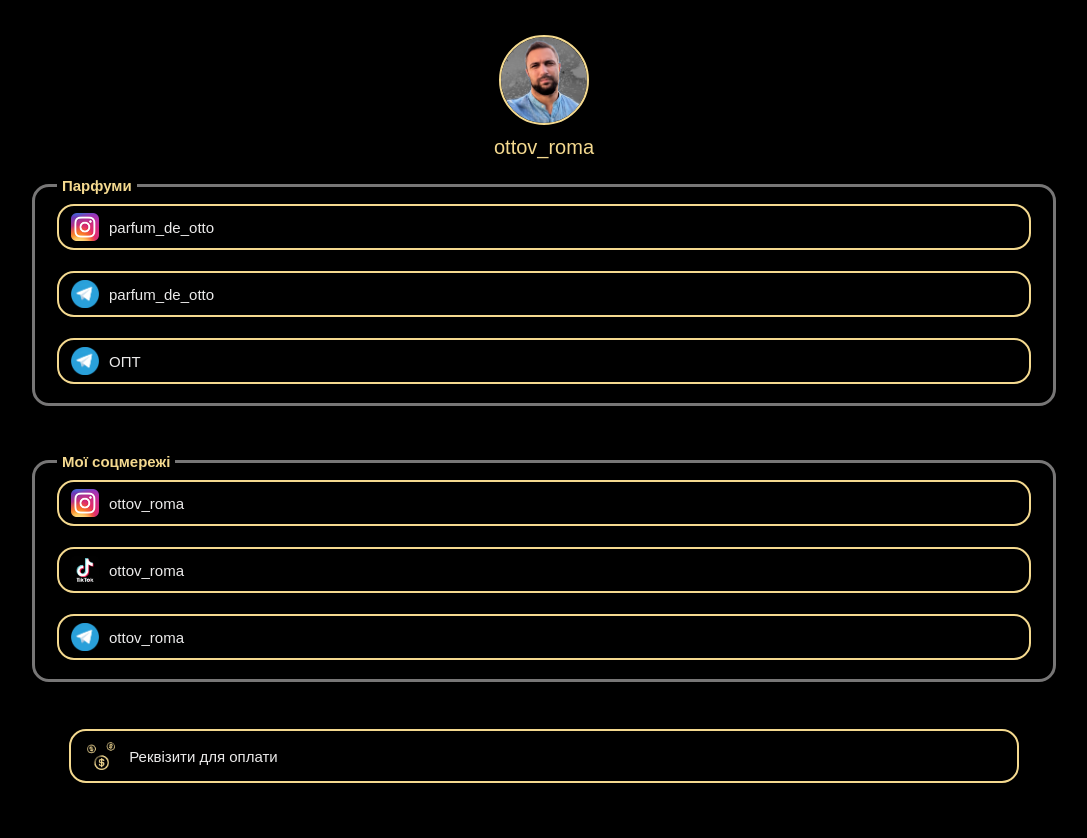
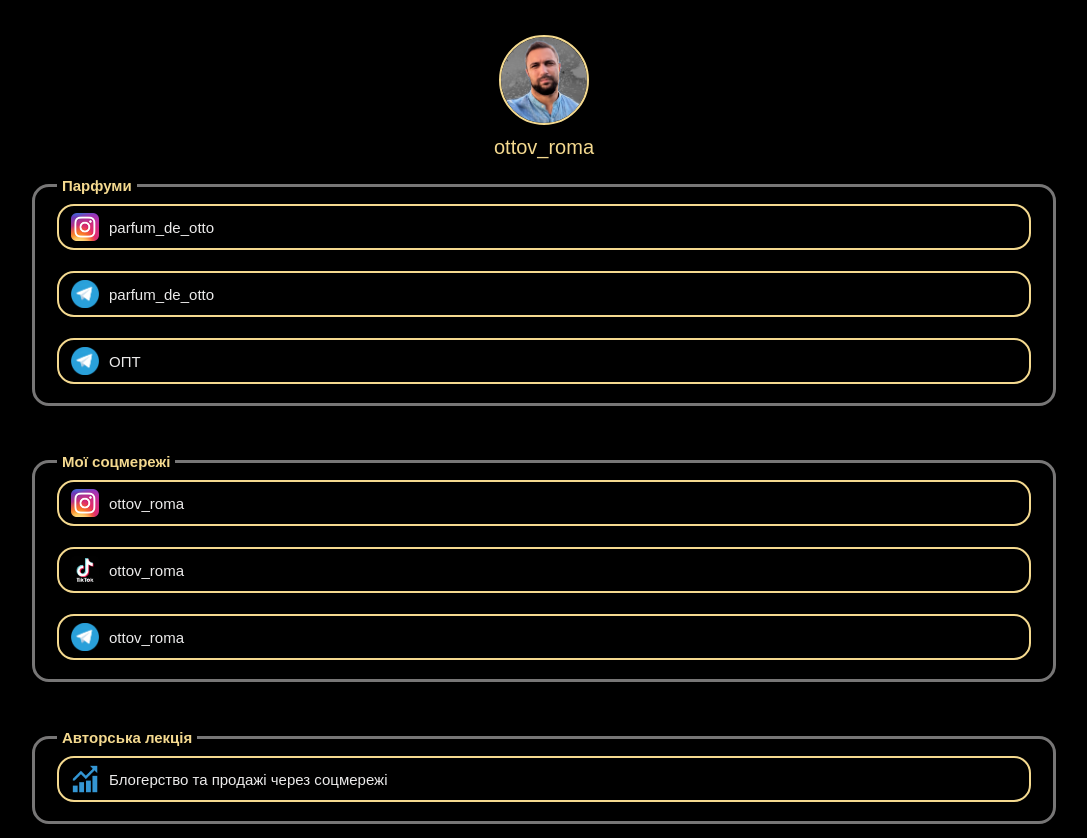
Before and after one commit to vkysh/test, a plain HTML site: page index.html in a window 1280 px wide. Shown: the top 838 px of the page, without its empty margins (96-1183 px from the left). Drawn offline with Linux system fonts and the light colour scheme.

Commit message:
add new item

```diff
--- a/index.html
+++ b/index.html
@@ -75,6 +75,18 @@
       </a>
     </fieldset>
 
+    <fieldset class="fieldset main__fieldset">
+      <legend class="fieldset__legend">Авторська лекція</legend>
+      <a href="https://www.instagram.com/parfum_de_otto" class="fieldset__link">
+        <img
+          src="img/stonks.png"
+          alt="small_logo"
+          class="fieldset__link-logo"
+        >
+        <h3 class="fieldset__link-title">Блогерство та продажі через соцмережі</h3>
+      </a>
+    </fieldset>
+
     <div class="main__payment" id="paymentBtn">
       <img src="img/coins.png" alt="small_logo" class="main__payment-logo">
       <h3 class="main__payment-title">Реквізити для оплати</h3>
```
Also changed, not shown: img/stonks.png (added), script/app.js (line endings or trailing spaces), styles/blocks/fieldset.css (line endings or trailing spaces), styles/blocks/main.css (line endings or trailing spaces), styles/blocks/page.css (line endings or trailing spaces).
